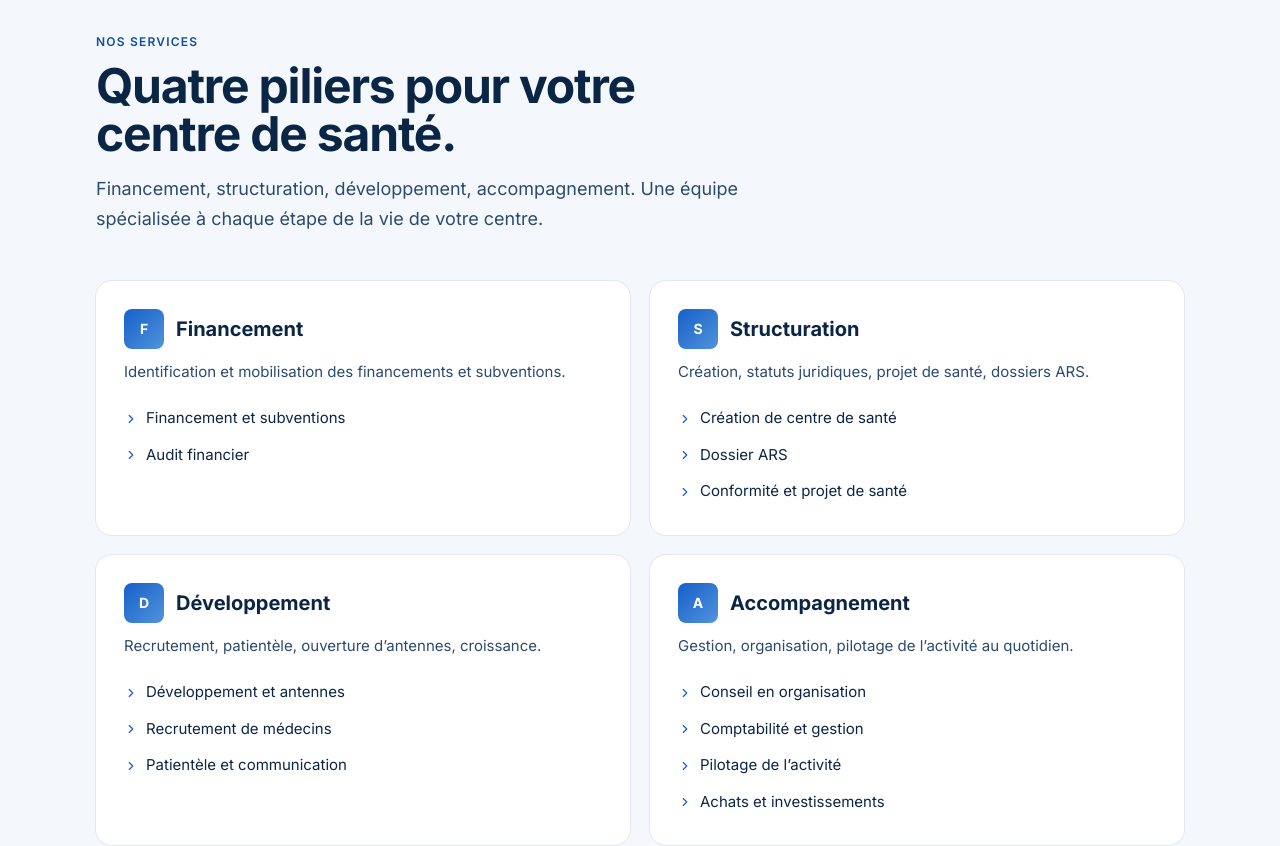
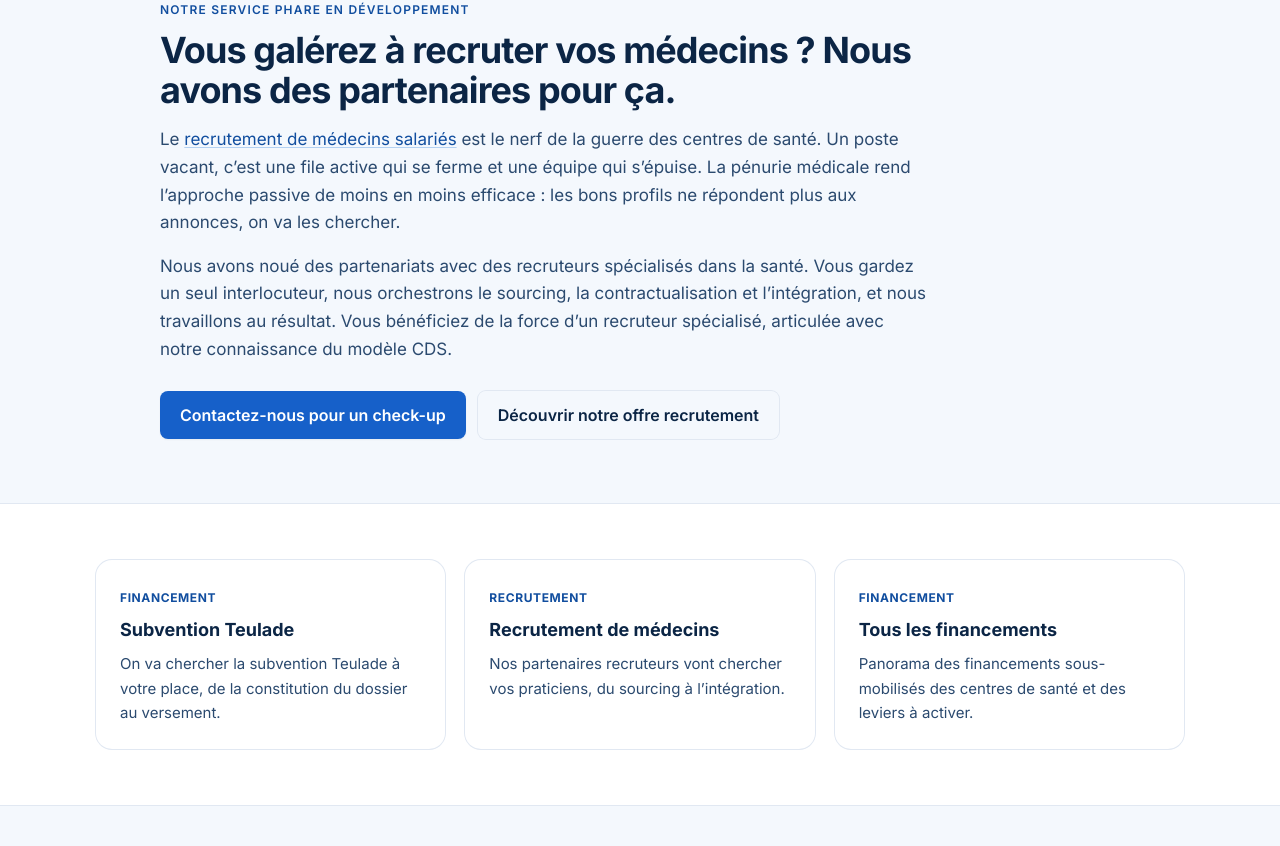
Before and after one commit to sbbb-git/Subv, a Next.js app: page / in a window 1280 px wide. Shown: the part 1794-2640 px from the top of the page. Built offline with nearby package versions, Linux system fonts and the light colour scheme.

Commit message:
feat(home): recruitment section + internal-link cards to money pages

```diff
--- a/app/page.tsx
+++ b/app/page.tsx
@@ -172,6 +172,49 @@ export default function HomePage() {
           <div className="mt-10 text-center">
             <Link href="/contact" className="btn-primary text-base">Contactez-nous pour un check-up →</Link>
           </div>
+        </div>
+      </section>
+
+      {/* RECRUTEMENT — service phare */}
+      <section className="bg-soft border-b border-line">
+        <div className="max-w-5xl mx-auto px-4 sm:px-6 lg:px-8 py-16">
+          <div className="max-w-3xl">
+            <p className="text-xs uppercase tracking-widest font-semibold text-accent-700">Notre service phare en développement</p>
+            <h2 className="mt-3 text-3xl md:text-4xl font-bold text-ink tracking-tight">
+              Vous galérez à recruter vos médecins ? Nous avons des partenaires pour ça.
+            </h2>
+            <p className="mt-4 text-ink-soft leading-relaxed text-[17px]">
+              Le <Link href="/recrutement-medecins" className="text-accent-700 underline decoration-accent-200 underline-offset-2 hover:decoration-accent-500">recrutement de médecins salariés</Link> est le nerf de la guerre des centres de santé. Un poste vacant, c’est une file active qui se ferme et une équipe qui s’épuise. La pénurie médicale rend l’approche passive de moins en moins efficace : les bons profils ne répondent plus aux annonces, on va les chercher.
+            </p>
+            <p className="mt-4 text-ink-soft leading-relaxed text-[17px]">
+              Nous avons noué des partenariats avec des recruteurs spécialisés dans la santé. Vous gardez un seul interlocuteur, nous orchestrons le sourcing, la contractualisation et l’intégration, et nous travaillons au résultat. Vous bénéficiez de la force d’un recruteur spécialisé, articulée avec notre connaissance du modèle CDS.
+            </p>
+            <div className="mt-7 flex flex-wrap gap-3">
+              <Link href="/contact" className="btn-primary text-base">Contactez-nous pour un check-up</Link>
+              <Link href="/recrutement-medecins" className="btn-secondary text-base">Découvrir notre offre recrutement</Link>
+            </div>
+          </div>
+        </div>
+      </section>
+
+      {/* MAILLAGE — accès rapides aux piliers */}
+      <section className="bg-white border-b border-line">
+        <div className="max-w-6xl mx-auto px-4 sm:px-6 lg:px-8 py-14 grid md:grid-cols-3 gap-5">
+          <Link href="/subvention-teulade" className="group rounded-2xl bg-white ring-1 ring-line hover:ring-accent-400 hover:shadow-md transition p-6 block">
+            <span className="text-xs font-bold uppercase tracking-wider text-accent-700">Financement</span>
+            <h3 className="mt-2 text-lg font-bold text-ink group-hover:text-accent-700">Subvention Teulade</h3>
+            <p className="mt-2 text-[15px] text-ink-soft leading-relaxed">On va chercher la subvention Teulade à votre place, de la constitution du dossier au versement.</p>
+          </Link>
+          <Link href="/recrutement-medecins" className="group rounded-2xl bg-white ring-1 ring-line hover:ring-accent-400 hover:shadow-md transition p-6 block">
+            <span className="text-xs font-bold uppercase tracking-wider text-accent-700">Recrutement</span>
+            <h3 className="mt-2 text-lg font-bold text-ink group-hover:text-accent-700">Recrutement de médecins</h3>
+            <p className="mt-2 text-[15px] text-ink-soft leading-relaxed">Nos partenaires recruteurs vont chercher vos praticiens, du sourcing à l’intégration.</p>
+          </Link>
+          <Link href="/financements" className="group rounded-2xl bg-white ring-1 ring-line hover:ring-accent-400 hover:shadow-md transition p-6 block">
+            <span className="text-xs font-bold uppercase tracking-wider text-accent-700">Financement</span>
+            <h3 className="mt-2 text-lg font-bold text-ink group-hover:text-accent-700">Tous les financements</h3>
+            <p className="mt-2 text-[15px] text-ink-soft leading-relaxed">Panorama des financements sous-mobilisés des centres de santé et des leviers à activer.</p>
+          </Link>
         </div>
       </section>
 
```
